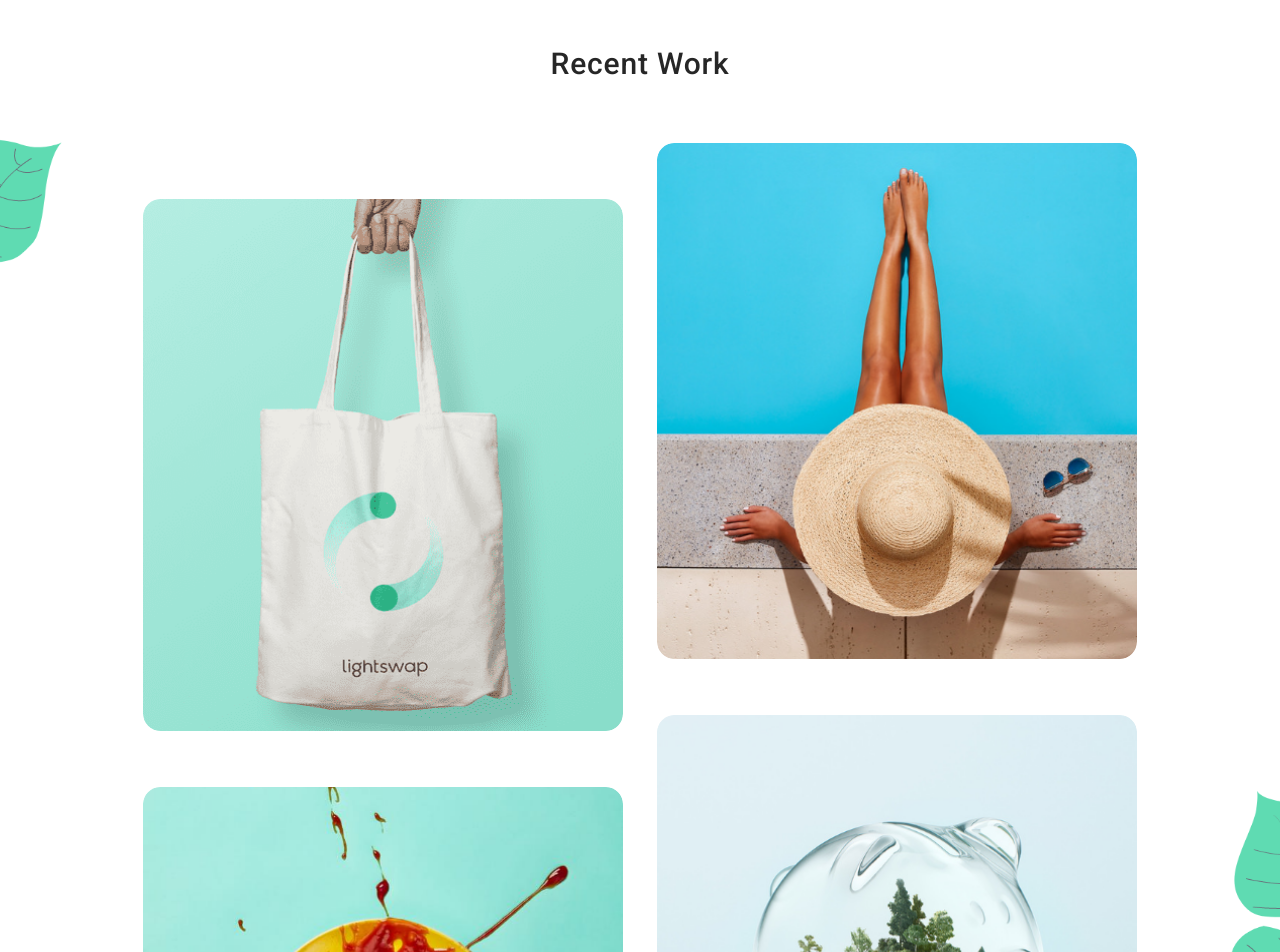
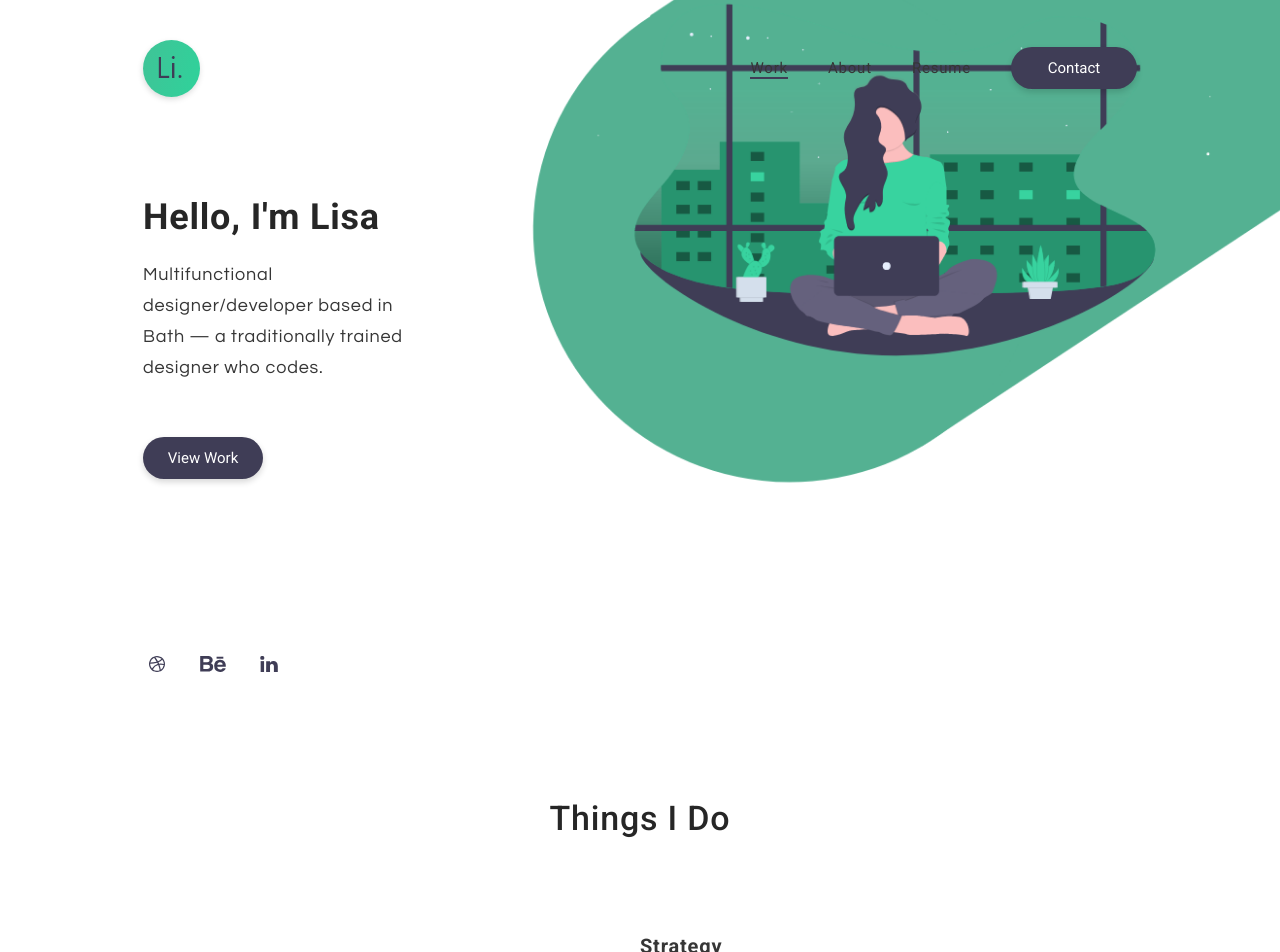
Before and after one commit to cheman121998/portfolio, a React (Create React App) app: page / in a window 1280 px wide. Shown: the top 952 px of the page. Built offline with nearby package versions, Linux system fonts and the light colour scheme.

Commit message:
[anh] edit responesiv contact(background)

```diff
--- a/src/components/RecentWork/style.scss
+++ b/src/components/RecentWork/style.scss
@@ -159,7 +159,7 @@ button {
     }
 }
 
-@media only screen and (max-width: 1106px) {
+@media only screen and (max-width: 1004px) {
     .recentWork {
         .image {
             margin: 20px auto;
@@ -185,13 +185,12 @@ button {
     }
     .contact {
         background-size: cover;
-        background-position: 0;
+        background-position: 10vw 0;
         margin-top: 0;
         flex-direction: column;
         display: flex;
         justify-content: flex-start;
         width: 100%;
-        // overflow: hidden;
 
         .leaveLeft {
             top: 0px;
@@ -205,4 +204,9 @@ button {
             text-align: center;
         }
     }
-} ;
+}
+@media only screen and (max-width: 748px) {
+    .contact {
+        background-position: 0;
+    }
+}
--- a/src/pages/Home/index.jsx
+++ b/src/pages/Home/index.jsx
@@ -13,8 +13,8 @@ class Home extends React.Component {
     render() {
         return (
             <div className="home">
-                {/* <Header></Header>
-                <ThingsIDo></ThingsIDo> */}
+                <Header></Header>
+                <ThingsIDo></ThingsIDo>
                 <RecentWork />
                 <Footer></Footer>
             </div>
```
